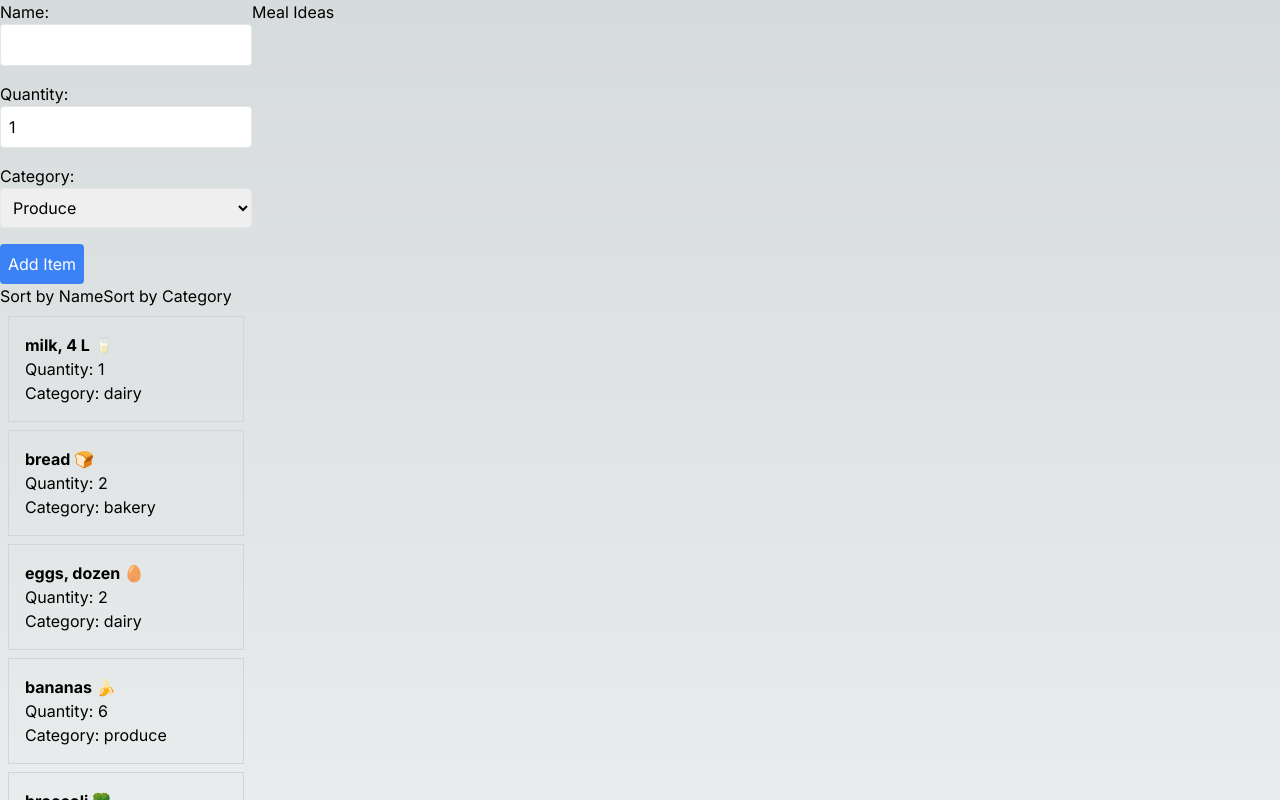
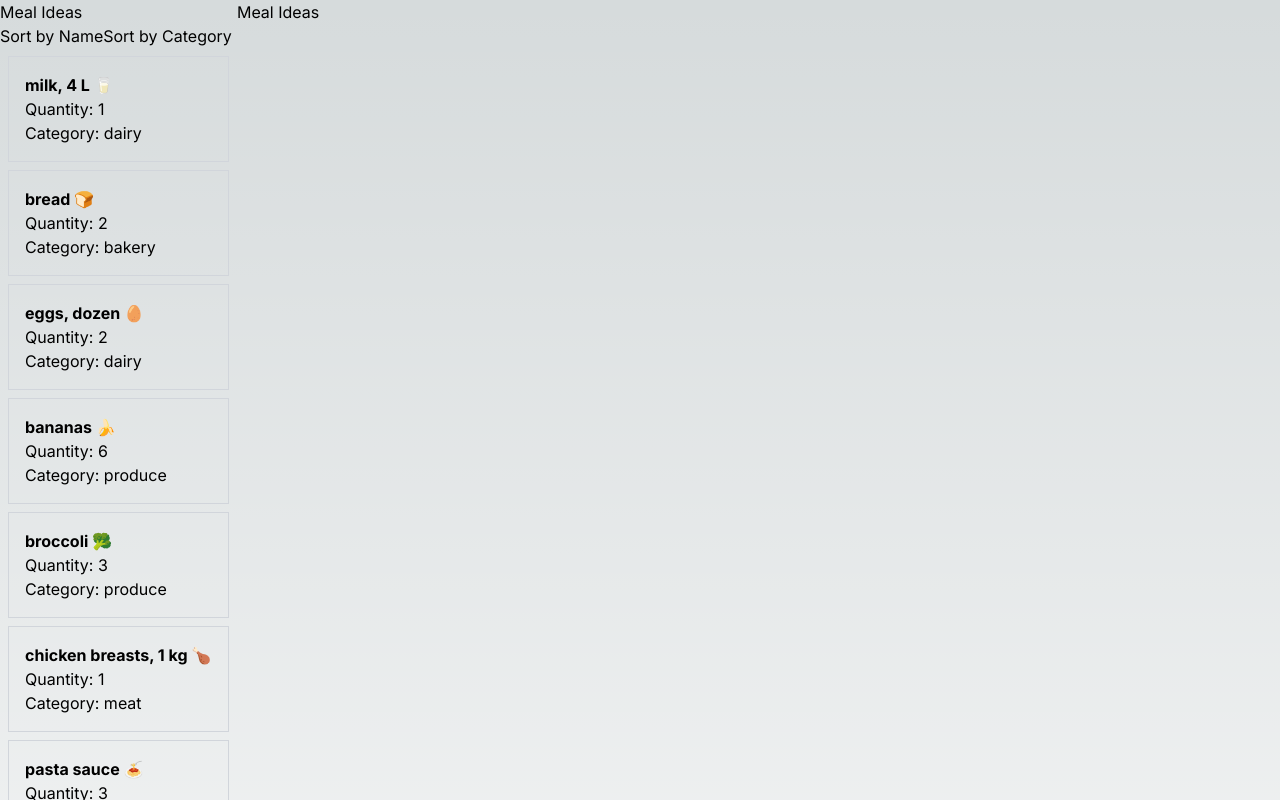
Before and after one commit to Viclei0928/cprg306-assignments, a Next.js app: page /week-7 in a window 1280 px wide. Shown: the top 800 px of the page. Built offline with nearby package versions, Linux system fonts and the light colour scheme.

Commit message:
added week 8

```diff
--- a/app/week-7/new-item.js
+++ b/app/week-7/new-item.js
@@ -1,76 +1,39 @@
 "use client";
+import { useEffect, useState } from "react";
 
-import React, { useState } from 'react';
-import { v4 as uuidv4 } from 'uuid';
+const MealIdeas = ({ ingredient }) => {
+  const [meals, setMeals] = useState([]);
 
-const NewItem = ({ onAddItem }) => {
-  const [name, setName] = useState("");
-  const [quantity, setQuantity] = useState(1);
-  const [category, setCategory] = useState("produce");
-
-  const handleSubmit = (e) => {
-    e.preventDefault();
-    const newItem = {
-      id: uuidv4(),
-      name,
-      quantity,
-      category
-    };
-    onAddItem(newItem);
-    setName("");
-    setQuantity(1);
-    setCategory("produce");
+  const fetchMealIdeas = async (ingredient) => {
+    const response = await fetch(`https://www.themealdb.com/api/json/v1/1/filter.php?i=${ingredient}`);
+    const data = await response.json();
+    return data.meals;
   };
 
+  const loadMealIdeas = async () => {
+    if (ingredient) {
+      const meals = await fetchMealIdeas(ingredient);
+      setMeals(meals);
+    }
+  };
+
+  useEffect(() => {
+    loadMealIdeas();
+  }, [ingredient]);
+
   return (
-    <form onSubmit={handleSubmit} className="space-y-4">
-      <div>
-        <label className="block">Name:</label>
-        <input
-          type="text"
-          value={name}
-          onChange={(e) => setName(e.target.value)}
-          required
-          className="border rounded p-2 w-full"
-        />
-      </div>
-      <div>
-        <label className="block">Quantity:</label>
-        <input
-          type="number"
-          value={quantity}
-          min="1"
-          max="99"
-          onChange={(e) => setQuantity(Number(e.target.value))}
-          required
-          className="border rounded p-2 w-full"
-        />
-      </div>
-      <div>
-        <label className="block">Category:</label>
-        <select
-          value={category}
-          onChange={(e) => setCategory(e.target.value)}
-          className="border rounded p-2 w-full"
-        >
-          <option value="produce">Produce</option>
-          <option value="dairy">Dairy</option>
-          <option value="bakery">Bakery</option>
-          <option value="meat">Meat</option>
-          <option value="frozen">Frozen Foods</option>
-          <option value="canned">Canned Goods</option>
-          <option value="dry">Dry Goods</option>
-          <option value="beverages">Beverages</option>
-          <option value="snacks">Snacks</option>
-          <option value="household">Household</option>
-          <option value="other">Other</option>
-        </select>
-      </div>
-      <button type="submit" className="bg-blue-500 text-white p-2 rounded">
-        Add Item
-      </button>
-    </form>
+    <div>
+      <h2>Meal Ideas</h2>
+      <ul>
+        {meals?.map((meal) => (
+          <li key={meal.idMeal}>
+            <img src={meal.strMealThumb} alt={meal.strMeal} style={{ width: "50px", height: "50px" }} />
+            {meal.strMeal}
+          </li>
+        ))}
+      </ul>
+    </div>
   );
 };
 
-export default NewItem;
+export default MealIdeas;
--- a/app/week-8/_utils/auth-context.js
+++ b/app/week-8/_utils/auth-context.js
@@ -0,0 +1,42 @@
+"use client";
+
+import { useContext, createContext, useState, useEffect } from "react";
+import {
+  signInWithPopup,
+  signOut,
+  onAuthStateChanged,
+  GithubAuthProvider,
+} from "firebase/auth";
+import { auth } from "./firebase";
+
+const AuthContext = createContext();
+
+export const AuthContextProvider = ({ children }) => {
+  const [user, setUser] = useState(null);
+
+  const gitHubSignIn = () => {
+    const provider = new GithubAuthProvider();
+    return signInWithPopup(auth, provider);
+  };
+
+  const firebaseSignOut = () => {
+    return signOut(auth);
+  };
+
+  useEffect(() => {
+    const unsubscribe = onAuthStateChanged(auth, (currentUser) => {
+      setUser(currentUser);
+    });
+    return () => unsubscribe();
+  }, []);
+
+  return (
+    <AuthContext.Provider value={{ user, gitHubSignIn, firebaseSignOut }}>
+      {children}
+    </AuthContext.Provider>
+  );
+};
+
+export const useUserAuth = () => {
+  return useContext(AuthContext);
+};
--- a/app/week-8/_utils/firebase.js
+++ b/app/week-8/_utils/firebase.js
@@ -0,0 +1,15 @@
+
+import { initializeApp } from "firebase/app";
+import { getAuth } from "firebase/auth";
+
+const firebaseConfig = {
+  apiKey: process.env.NEXT_PUBLIC_FIREBASE_API_KEY,
+  authDomain: process.env.NEXT_PUBLIC_FIREBASE_AUTH_DOMAIN,
+  projectId: process.env.NEXT_PUBLIC_FIREBASE_PROJECT_ID,
+  storageBucket: process.env.NEXT_PUBLIC_FIREBASE_STORAGE_BUCKET,
+  messagingSenderId: process.env.NEXT_PUBLIC_FIREBASE_MESSAGING_SENDER_ID,
+  appId: process.env.NEXT_PUBLIC_FIREBASE_APP_ID,
+};
+
+const app = initializeApp(firebaseConfig);
+export const auth = getAuth(app);
```
Also changed, not shown: package.json (+5 -8 lines).
